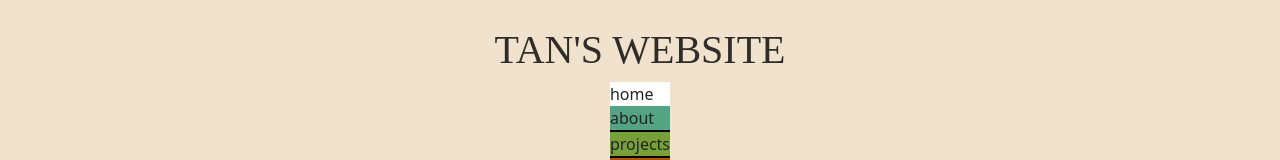
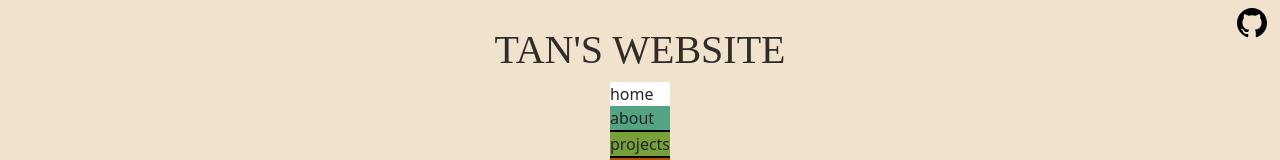
Before and after one commit to tanoftheta/tanoftheta.github.io, a React (Vite) app: page / in a window 1280 px wide. Shown: the top 160 px of the page. Built offline with nearby package versions, Linux system fonts and the light colour scheme.

Commit message:
added github link to nav bar

```diff
--- a/src/App.jsx
+++ b/src/App.jsx
@@ -79,7 +79,7 @@
           <About currentSection={currentSection}/>
         </div>
         <div id = 'projects' className={styles.section}>
-          <Projects currentSection={currentSection}/>
+          <Projects/>
         </div>
         <div id = 'contact' className={styles.section}>
           <Contact/>
--- a/src/components/NavBar/NavBar.jsx
+++ b/src/components/NavBar/NavBar.jsx
@@ -5,6 +5,11 @@
 
     return (
         <div className={styles.navbar}>
+            <a className={styles.gitLogo} href="https://github.com/tanoftheta" target="_blank">
+                <svg xmlns="http://www.w3.org/2000/svg" width="30" height="30" viewBox="0 0 24 24">
+                    <path d="M12 0c-6.626 0-12 5.373-12 12 0 5.302 3.438 9.8 8.207 11.387.599.111.793-.261.793-.577v-2.234c-3.338.726-4.033-1.416-4.033-1.416-.546-1.387-1.333-1.756-1.333-1.756-1.089-.745.083-.729.083-.729 1.205.084 1.839 1.237 1.839 1.237 1.07 1.834 2.807 1.304 3.492.997.107-.775.418-1.305.762-1.604-2.665-.305-5.467-1.334-5.467-5.931 0-1.311.469-2.381 1.236-3.221-.124-.303-.535-1.524.117-3.176 0 0 1.008-.322 3.301 1.23.957-.266 1.983-.399 3.003-.404 1.02.005 2.047.138 3.006.404 2.291-1.552 3.297-1.23 3.297-1.23.653 1.653.242 2.874.118 3.176.77.84 1.235 1.911 1.235 3.221 0 4.609-2.807 5.624-5.479 5.921.43.372.823 1.102.823 2.222v3.293c0 .319.192.694.801.576 4.765-1.589 8.199-6.086 8.199-11.386 0-6.627-5.373-12-12-12z"/>
+                </svg>
+            </a>
             <h1 id={styles.Title} onClick={() => scrollToSection('home')}>TAN'S WEBSITE</h1>
             <div className={styles.colorScale}>
                 <div className={styles.colorBar} onClick={() => scrollToSection('home')} style={{ backgroundColor: currentSection == 'home' ? 'white' :'var(--blue-hover)', borderBottom: currentSection == 'home' ? '' : '2px solid black' }}>
--- a/src/components/NavBar/NavBar.module.css
+++ b/src/components/NavBar/NavBar.module.css
@@ -20,6 +20,14 @@
 }
 
 
+.gitLogo{
+    position: absolute;
+    top: 1vh;
+    right: 1vw;
+}
+.gitLogo:hover{
+    transform: scale(1.1);
+}
 
 .color-scale {
     display: flex;
--- a/src/components/Projects/AudioCard.jsx
+++ b/src/components/Projects/AudioCard.jsx
@@ -59,6 +59,7 @@
     }, [isDragging, offset]);
 
     const handleMouseDown = (e) => {
+        e.stopPropagation();
         setIsDragging(true);
         setOffset({
             x: e.clientX - position.x,
--- a/src/components/Projects/TreesAndRent.jsx
+++ b/src/components/Projects/TreesAndRent.jsx
@@ -53,6 +53,7 @@
     }, [isDragging, offset]);
 
     const handleMouseDown = (e) => {
+        e.stopPropagation();
         setIsDragging(true);
         setOffset({
             x: e.clientX - position.x,
--- a/src/components/Projects/projects.module.css
+++ b/src/components/Projects/projects.module.css
@@ -54,6 +54,7 @@
     position: absolute;
     margin: none;
     padding: none;
+    pointer-events: auto;
 }
 
 .vidContainer{
```
Also changed, not shown: src/components/Projects/Projects.jsx (+4 -4 lines).
